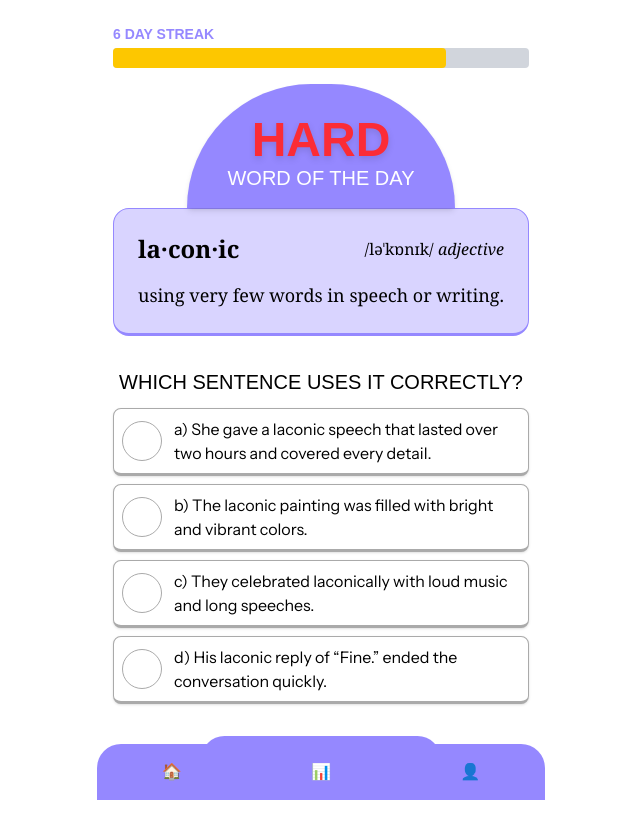
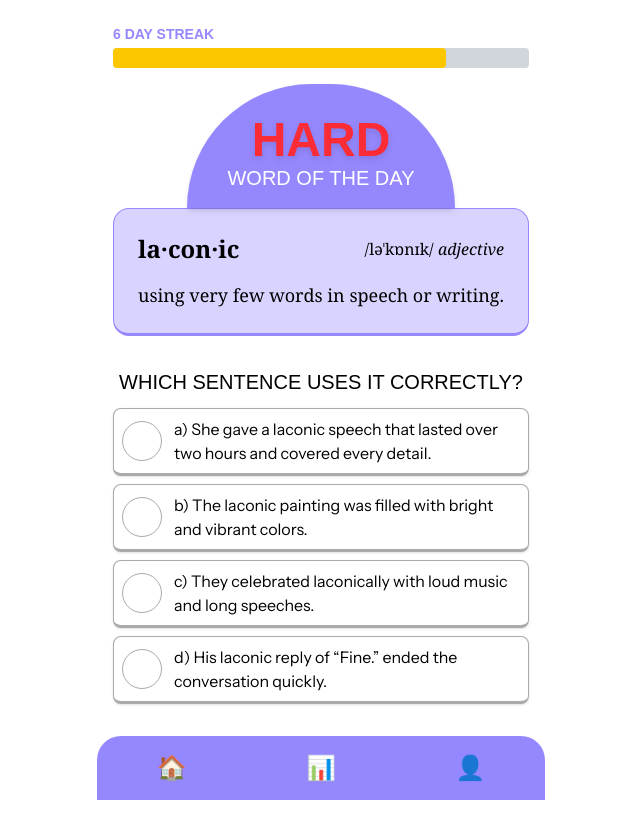
Before and after one commit to sinferna/whoacab, a Next.js app: page / in a window 1280 px wide. Shown: the top 838 px of the page, without its empty margins (319-959 px from the left). Built offline with nearby package versions, Linux system fonts and the light colour scheme; a web font is replaced by a local one.

Commit message:
Fix styling and make it more similar to Figma prototype

```diff
--- a/app/BottomNavigation.tsx
+++ b/app/BottomNavigation.tsx
@@ -1,9 +1,9 @@
 export default function BottomNavigation() {
   return (
     <div className="fixed bottom-0 w-full max-w-md bg-[#9588FF] py-4 flex justify-around rounded-t-3xl">
-      <span>🏠</span>
-      <span>📊</span>
-      <span>👤</span>
+      <span className="text-2xl">🏠</span>
+      <span className="text-2xl">📊</span>
+      <span className="text-2xl">👤</span>
     </div>
   );
 }
```
